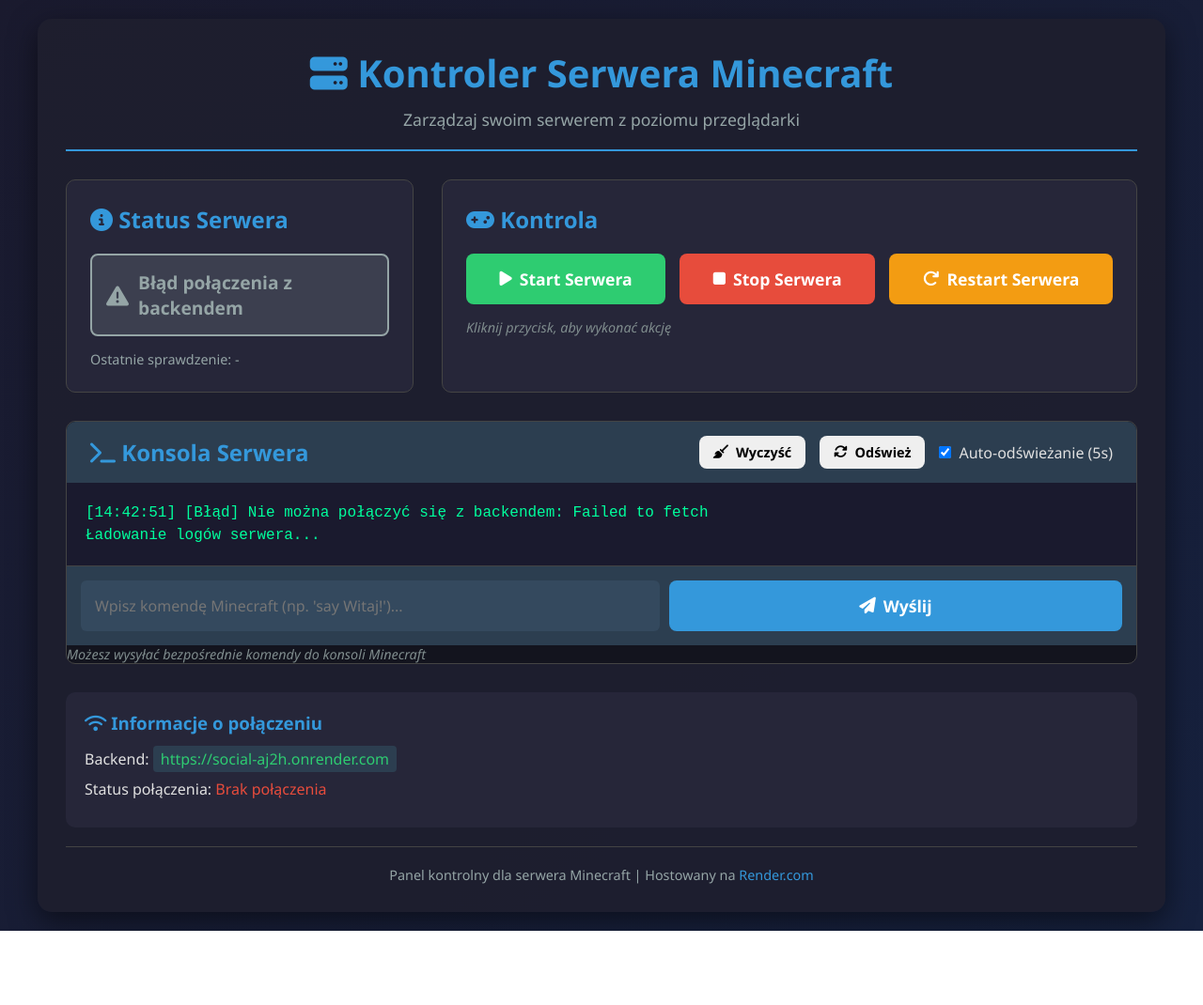
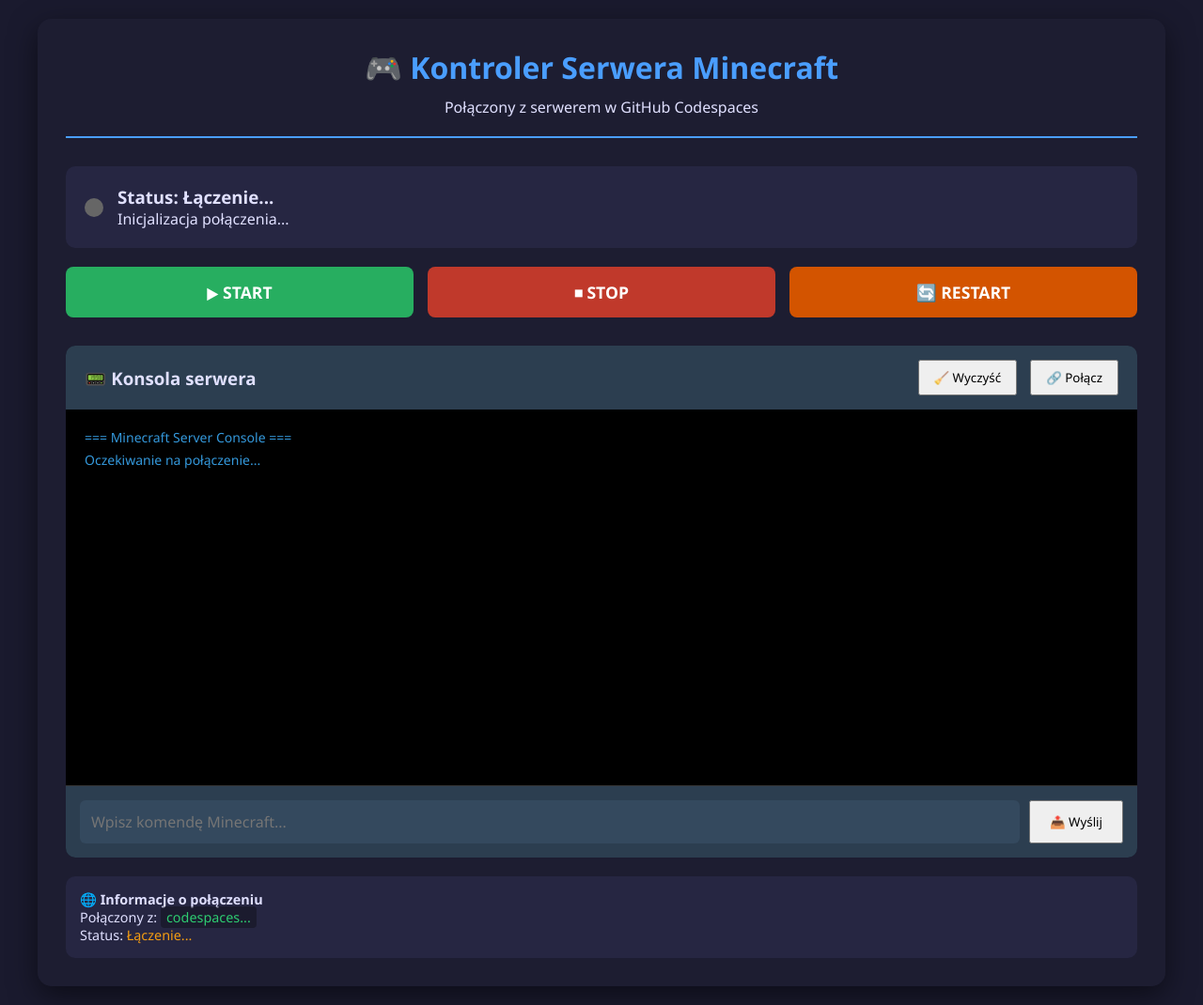
Before and after one commit to M1DES1/social, a website: page index.html in a window 1280 px wide. Shown: the whole page at 94% size. Before the commit the page ends 991 px from the top, so only its background shows below. Drawn offline with Linux system fonts and the light colour scheme; no server answers.

Commit message:
Update index.html

```diff
--- a/index.html
+++ b/index.html
@@ -4,84 +4,209 @@
     <meta charset="UTF-8">
     <meta name="viewport" content="width=device-width, initial-scale=1.0">
     <title>Kontroler Serwera Minecraft</title>
-    <link rel="stylesheet" href="style.css">
-    <link rel="stylesheet" href="https://cdnjs.cloudflare.com/ajax/libs/font-awesome/6.4.0/css/all.min.css">
+    <style>
+        * {
+            margin: 0;
+            padding: 0;
+            box-sizing: border-box;
+            font-family: 'Segoe UI', Tahoma, Geneva, Verdana, sans-serif;
+        }
+
+        body {
+            background: #1a1a2e;
+            color: #e0e0ff;
+            padding: 20px;
+            min-height: 100vh;
+        }
+
+        .container {
+            max-width: 1200px;
+            margin: 0 auto;
+            background: rgba(30, 30, 50, 0.95);
+            border-radius: 15px;
+            padding: 30px;
+            box-shadow: 0 10px 30px rgba(0, 0, 0, 0.5);
+        }
+
+        header {
+            text-align: center;
+            margin-bottom: 30px;
+            padding-bottom: 20px;
+            border-bottom: 2px solid #4a9eff;
+        }
+
+        h1 {
+            color: #4a9eff;
+            margin-bottom: 10px;
+        }
+
+        .status-panel {
+            background: rgba(40, 40, 70, 0.8);
+            padding: 20px;
+            border-radius: 10px;
+            margin-bottom: 20px;
+            display: flex;
+            align-items: center;
+            gap: 15px;
+        }
+
+        .status-indicator {
+            width: 20px;
+            height: 20px;
+            border-radius: 50%;
+            background: #666;
+        }
+
+        .status-indicator.running { background: #2ecc71; animation: pulse 2s infinite; }
+        .status-indicator.stopped { background: #e74c3c; }
+        .status-indicator.starting { background: #f39c12; animation: pulse 1s infinite; }
+
+        @keyframes pulse {
+            0%, 100% { opacity: 1; }
+            50% { opacity: 0.5; }
+        }
+
+        .controls {
+            display: flex;
+            gap: 15px;
+            margin-bottom: 30px;
+            flex-wrap: wrap;
+        }
+
+        .btn {
+            padding: 15px 25px;
+            border: none;
+            border-radius: 8px;
+            font-size: 1.1em;
+            font-weight: bold;
+            cursor: pointer;
+            transition: all 0.3s;
+            flex: 1;
+            min-width: 150px;
+        }
+
+        .btn:hover {
+            transform: translateY(-2px);
+            box-shadow: 0 5px 15px rgba(0, 0, 0, 0.3);
+        }
+
+        .btn-start { background: #27ae60; color: white; }
+        .btn-stop { background: #c0392b; color: white; }
+        .btn-restart { background: #d35400; color: white; }
+
+        .console-container {
+            background: #0f0f1f;
+            border-radius: 10px;
+            overflow: hidden;
+            margin-bottom: 20px;
+        }
+
+        .console-header {
+            background: #2c3e50;
+            padding: 15px 20px;
+            display: flex;
+            justify-content: space-between;
+            align-items: center;
+        }
+
+        .console-output {
+            height: 400px;
+            overflow-y: auto;
+            padding: 20px;
+            font-family: 'Courier New', monospace;
+            font-size: 14px;
+            background: #000;
+        }
+
+        .log-line {
+            margin-bottom: 5px;
+            white-space: pre-wrap;
+            word-wrap: break-word;
+        }
+
+        .log-info { color: #2ecc71; }
+        .log-error { color: #e74c3c; }
+        .log-system { color: #3498db; }
+
+        .command-input {
+            display: flex;
+            padding: 15px;
+            background: #2c3e50;
+            border-top: 1px solid #333;
+        }
+
+        #commandInput {
+            flex: 1;
+            padding: 12px;
+            background: #34495e;
+            border: none;
+            border-radius: 6px;
+            color: white;
+            font-size: 1em;
+        }
+
+        .connection-info {
+            background: rgba(40, 40, 70, 0.8);
+            padding: 15px;
+            border-radius: 10px;
+            font-size: 0.9em;
+            margin-top: 20px;
+        }
+
+        code {
+            background: rgba(0, 0, 0, 0.3);
+            padding: 2px 6px;
+            border-radius: 4px;
+            color: #2ecc71;
+        }
+    </style>
 </head>
 <body>
     <div class="container">
         <header>
-            <h1><i class="fas fa-server"></i> Kontroler Serwera Minecraft</h1>
-            <p class="subtitle">Zarządzaj swoim serwerem z poziomu przeglądarki</p>
+            <h1>🎮 Kontroler Serwera Minecraft</h1>
+            <p>Połączony z serwerem w GitHub Codespaces</p>
         </header>
 
-        <div class="control-panel">
-            <div class="status-box">
-                <h2><i class="fas fa-info-circle"></i> Status Serwera</h2>
-                <div id="serverStatus" class="status unknown">
-                    <span class="status-icon"><i class="fas fa-question-circle"></i></span>
-                    <span class="status-text">Sprawdzanie...</span>
-                </div>
-                <p class="server-info">Ostatnie sprawdzenie: <span id="lastCheck">-</span></p>
+        <div class="status-panel">
+            <div id="statusIndicator" class="status-indicator"></div>
+            <div>
+                <h3 id="statusText">Status: Łączenie...</h3>
+                <p id="statusDetails">Inicjalizacja połączenia...</p>
             </div>
+        </div>
 
-            <div class="buttons">
-                <h2><i class="fas fa-gamepad"></i> Kontrola</h2>
-                <div class="button-group">
-                    <button id="startBtn" class="btn btn-success">
-                        <i class="fas fa-play"></i> Start Serwera
-                    </button>
-                    <button id="stopBtn" class="btn btn-danger">
-                        <i class="fas fa-stop"></i> Stop Serwera
-                    </button>
-                    <button id="restartBtn" class="btn btn-warning">
-                        <i class="fas fa-redo"></i> Restart Serwera
-                    </button>
-                </div>
-                <p class="hint">Kliknij przycisk, aby wykonać akcję</p>
-            </div>
+        <div class="controls">
+            <button id="startBtn" class="btn btn-start">▶ START</button>
+            <button id="stopBtn" class="btn btn-stop">⏹ STOP</button>
+            <button id="restartBtn" class="btn btn-restart">🔄 RESTART</button>
         </div>
 
         <div class="console-container">
             <div class="console-header">
-                <h2><i class="fas fa-terminal"></i> Konsola Serwera</h2>
-                <div class="console-controls">
-                    <button id="clearBtn" class="btn btn-small">
-                        <i class="fas fa-broom"></i> Wyczyść
-                    </button>
-                    <button id="refreshBtn" class="btn btn-small">
-                        <i class="fas fa-sync-alt"></i> Odśwież
-                    </button>
-                    <div class="auto-refresh">
-                        <input type="checkbox" id="autoRefresh" checked>
-                        <label for="autoRefresh">Auto-odświeżanie (5s)</label>
-                    </div>
+                <h3>📟 Konsola serwera</h3>
+                <div>
+                    <button id="clearBtn" style="padding: 8px 15px; margin-right: 10px;">🧹 Wyczyść</button>
+                    <button id="connectBtn" style="padding: 8px 15px;">🔗 Połącz</button>
                 </div>
             </div>
-
             <div class="console-output" id="consoleOutput">
-                <pre id="consoleLog">Ładowanie logów serwera...</pre>
+                <div class="log-line log-system">=== Minecraft Server Console ===</div>
+                <div class="log-line log-system">Oczekiwanie na połączenie...</div>
             </div>
-
-            <div class="console-input">
-                <input type="text" id="commandInput" placeholder="Wpisz komendę Minecraft (np. 'say Witaj!')...">
-                <button id="sendCommandBtn" class="btn">
-                    <i class="fas fa-paper-plane"></i> Wyślij
-                </button>
+            <div class="command-input">
+                <input type="text" id="commandInput" placeholder="Wpisz komendę Minecraft...">
+                <button id="sendBtn" style="margin-left: 10px; padding: 12px 20px;">📤 Wyślij</button>
             </div>
-            <p class="hint">Możesz wysyłać bezpośrednie komendy do konsoli Minecraft</p>
         </div>
 
         <div class="connection-info">
-            <h3><i class="fas fa-wifi"></i> Informacje o połączeniu</h3>
-            <p>Backend: <code id="backendUrl">Ładowanie...</code></p>
-            <p>Status połączenia: <span id="connectionStatus" class="status-text">Łączenie...</span></p>
+            <h4>🌐 Informacje o połączeniu</h4>
+            <p>Połączony z: <code id="wsUrl">codespaces...</code></p>
+            <p>Status: <span id="connectionStatus" style="color: #f39c12;">Łączenie...</span></p>
         </div>
-
-        <footer>
-            <p>Panel kontrolny dla serwera Minecraft | Hostowany na <a href="https://render.com" target="_blank">Render.com</a></p>
-        </footer>
     </div>
 
-    <script src="script.js"></script>
+    <script src="controller.js"></script>
 </body>
 </html>
```
